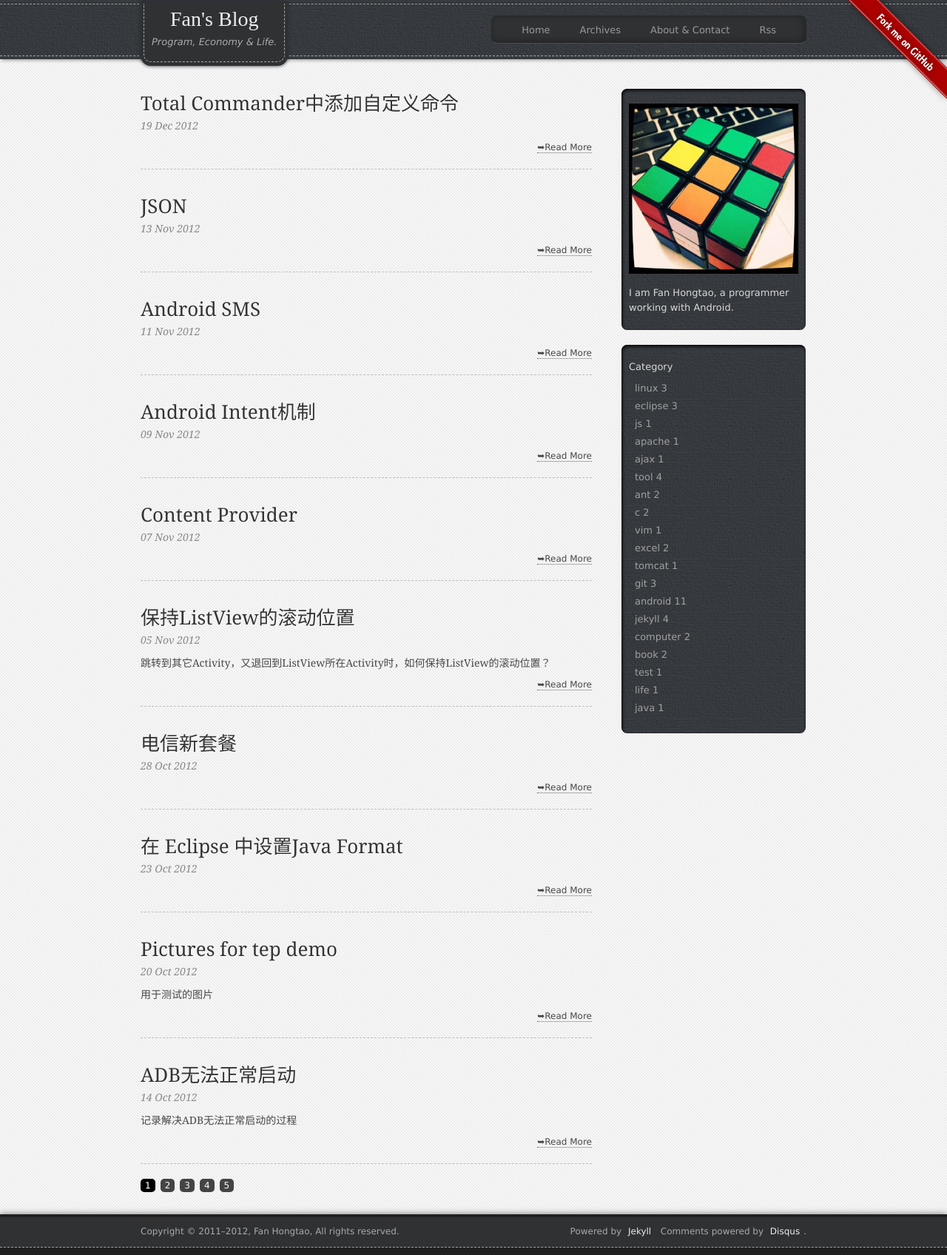
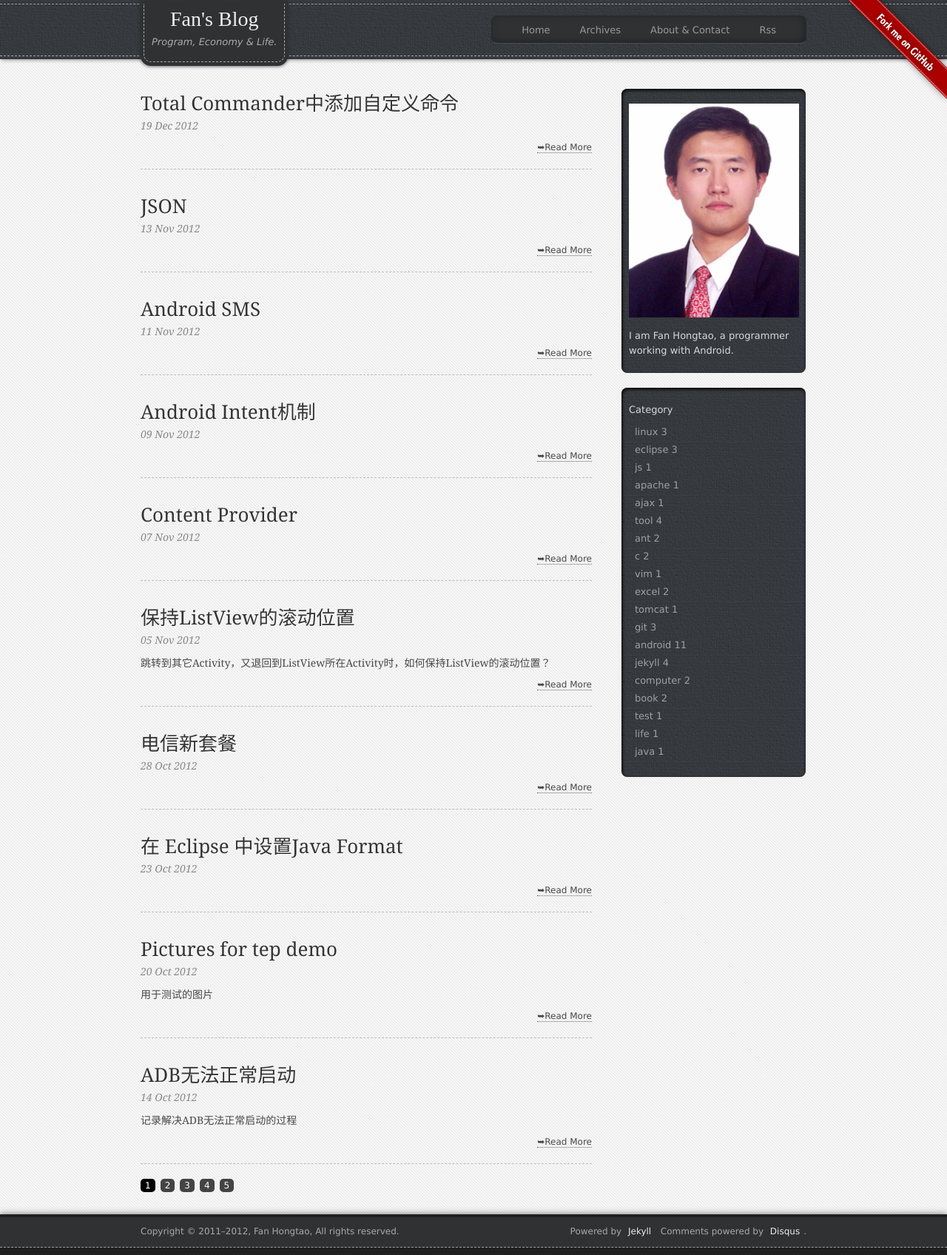
Before and after one commit to fanhongtao/fanhongtao.github.com, a Jekyll site: the page built from index.html, in a window 1280 px wide. Shown: the whole page at 74% size. Built offline with Jekyll 4.4.1, drawn with Linux system fonts in a browser that asks for light colours; Markdown is read by kramdown in place of the engine named in the settings; the list of posts is cut into pages by our own code.

Commit message:
Update my photo.

```diff
--- a/_includes/wg-contact.html
+++ b/_includes/wg-contact.html
@@ -1,4 +1,4 @@
 <div class="box fn-clear">
-	<img src="/images/psb.jpg" alt="about theme"/>
+	<img src="/images/me.jpg" alt="My Photo"/>
 	<p>{{ site.about }}</p>
 </div>
--- a/css/style.css
+++ b/css/style.css
@@ -100,7 +100,7 @@ body                        { background: url(/images/body-bg.jpg) repeat 0 0; }
 .content-cnt .aside         { float: left; width: 249px; height: auto; color: #d8d8d8; }
 .content-cnt .aside .box    { padding: 20px 10px; margin: 10px 0 20px 0; background: url(/images/bg.png) repeat 0 0; box-shadow: 1px 2px 4px #000 inset; border-radius: 8px 8px; height: auto; }
 .content-cnt .aside .box img
-                            { width: 230px; height: 230px; }
+                            { width: 230px; height: auto; }
 .content-cnt .aside .box p  { line-height: 20px; padding-top: 10px; }
 .content-cnt .aside .box .title
                             { font-size: 14px; line-height: 24px; border-bottom: 1px dashed #888; font-family: Georgia; font-style: italic; }
```
Also changed, not shown: images/me.jpg (added).
